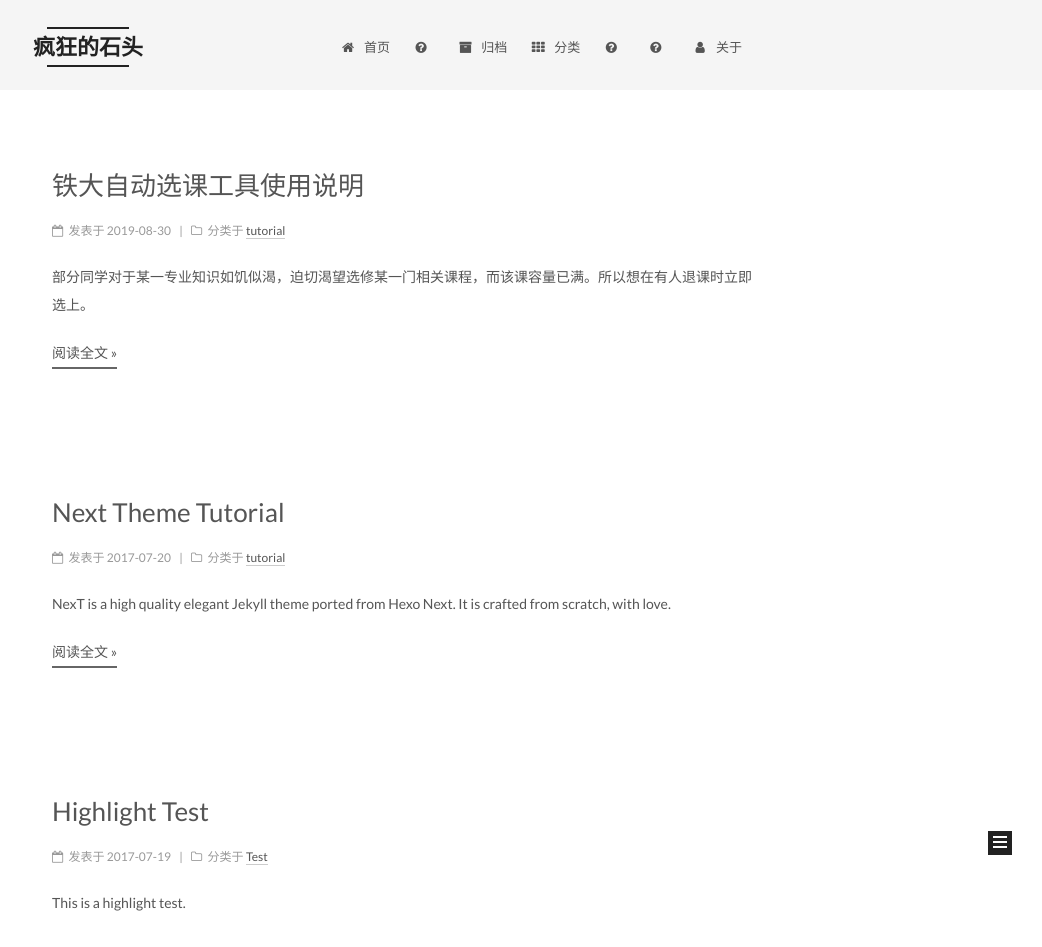
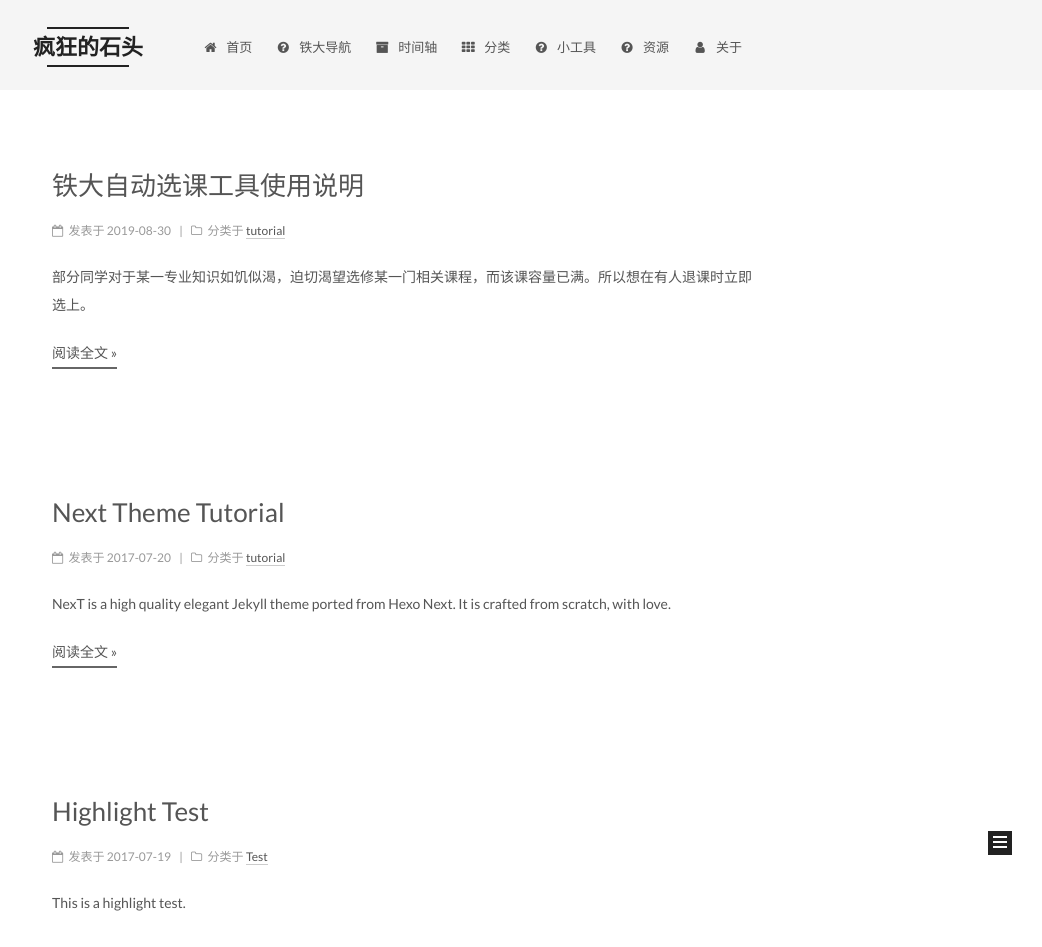
Before and after one commit to lzq603/lzq603.github.io, a Jekyll site: the page built from index.html, in a window 1280 px wide. Shown: the top 947 px of the page, without its empty margins (238-1280 px from the left). Built offline with Jekyll 4.4.1, drawn with Linux system fonts in a browser that asks for light colours; emoji names are drawn with the system emoji font; the list of posts is cut into pages by our own code.

Commit message:
Update zh-Hans.yml

```diff
--- a/_data/languages/zh-Hans.yml
+++ b/_data/languages/zh-Hans.yml
@@ -12,7 +12,7 @@ author: 博主
 
 menu:
   home: 首页
-  archives: 归档
+  archives: 时间轴
   categories: 分类
   tags: 标签
   about: 关于
@@ -20,6 +20,9 @@ menu:
   schedule: 日程表
   sitemap: 站点地图
   commonweal: 公益404
+  tieda: 铁大导航
+  resource: 资源
+  tools: 小工具
 
 sidebar:
   overview: 站点概览
```
